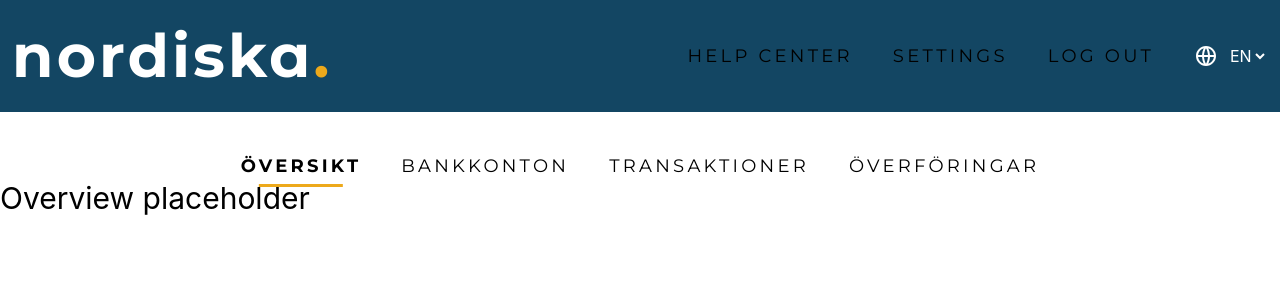
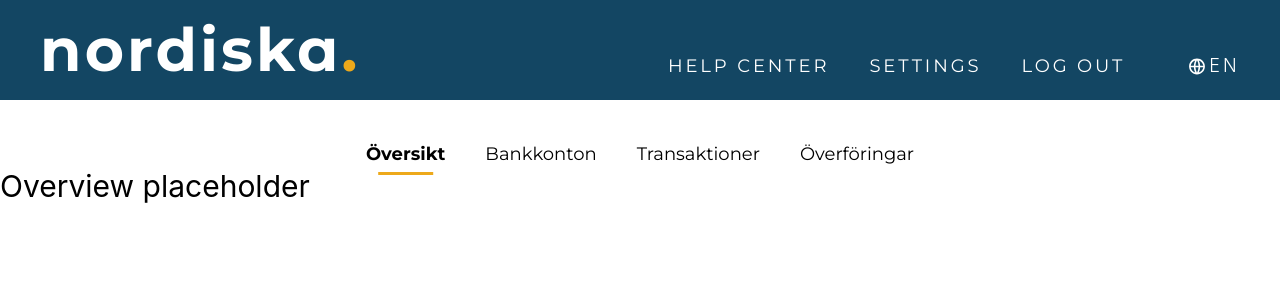
Before and after one commit to chas-challenge-2026/nordiska-team1, a React (Vite) app in the folder frontend/: page / in a window 1280 px wide. Shown: the top 300 px of the page. Built offline with nearby package versions, Linux system fonts and the light colour scheme.

Commit message:
updated header-styling and lang-btn

```diff
--- a/frontend/src/components/PageHeader.tsx
+++ b/frontend/src/components/PageHeader.tsx
@@ -1,5 +1,6 @@
 import PageLink from "./PageLink";
 import { useTranslation } from "react-i18next";
+import { useEffect, useRef, useState } from "react";
 
 type PageHeaderProps = {
     navLinks?: boolean;
@@ -13,43 +14,69 @@ type PageHeaderProps = {
  * login ändrar headerns styling för login-sidan.
  */
 export default function PageHeader({navLinks = true, login = false, fixedPos = false}: PageHeaderProps) {
+    const {i18n, t} = useTranslation();
+    const [languageOpen, setLanguageOpen] = useState(false);
+    const languageRef = useRef<HTMLDivElement>(null);
 
-    const {i18n, t} = useTranslation();
+    useEffect(() => {
+        const handleClickOutside = (event: MouseEvent) => {
+            if (languageRef.current && !languageRef.current.contains(event.target as Node)) {
+                setLanguageOpen(false);
+            }
+        };
+        document.addEventListener("mousedown", handleClickOutside);
+        return () => {document.removeEventListener("mousedown", handleClickOutside);};
+    }, []);
 
     return (
-        <header className={`${fixedPos ? "fixed top-0 z-1001" : ""} flex w-screen h-[112px] items-center ${login ? "bg-[url('src/assets/img/winter_forrest.webp')] bg-cover bg-center" : "bg-nordiska-blue"} gap-10`}>
+        <header className={`${fixedPos ? "fixed top-0 z-[1001]" : ""} w-screen h-[100px] flex items-end justify-between ${login ? "bg-[url('src/assets/img/winter_forrest.webp')] bg-cover bg-center" : "bg-nordiska-blue"} gap-10 pt-0 px-10 pb-5`}>
 
             {/* LOGO */}
-            <div className="items-center ml-3 mr-auto min-w-0">
             <a
                 href="/"
-                    className="font-montserrat-alternates text-6xl text-white font-bold tracking-wider whitespace-nowrap"
+                className="font-montserrat-alternates text-6xl text-white font-bold tracking-wider whitespace-nowrap cursor-pointer"
             >
                 nordiska<span className={login ? "text-white": "text-nordiska-orange"}>.</span>
             </a>
-            </div>
 
+            <div className="flex gap-15">
                 {/* NAVIGATION */}
                 {navLinks && (
-            <nav className="flex items-center justify-center h-full gap-10">
-                <PageLink title={t("page-header.help-center")} route="/help" />
+                    <nav className="flex gap-10 text-white uppercase tracking-[0.18em]">
+                        <PageLink title={t("page-header.help-center")} route="/help"/>
                         <PageLink title={t("page-header.settings")} route="/settings" />
                         <PageLink title={t("page-header.logout")} route="/logout" />
                     </nav>
                 )}
 
-            <div className="flex mr-3 gap-2">
-                <img className="w-[24px] invert" src="icons/lang-icon.svg" alt="" />
-                <select
-                    name="lang"
-                    id="lang"
-                    value={i18n.language}
-                    onChange={(e) => i18n.changeLanguage(e.target.value)}
-                    className="text-white"
+                {/* LANGUAGE */}
+                <div ref={languageRef}>
+                    <button
+                        onClick={() => setLanguageOpen(!languageOpen)}
+                        className="flex cursor-pointer items-center text-lg uppercase tracking-[0.18em] text-white font-light"
                     >
-                    <option value="sv">SV</option>
-                    <option value="en">EN</option>
-                </select>
+                        <img
+                            className="h-[19px] w-[24px] invert"
+                            src="icons/lang-icon.svg"
+                            alt=""
+                        />
+                        {i18n.language}
+                    </button>
+
+                    {languageOpen && (
+                        <div className={`fixed top-[90px] w-35 h-15 flex items-center justify-center right-0 ${login ? "" : "bg-nordiska-blue"} rounded-bl-2xl font-regular`}>
+                            <button
+                                onClick={() => {
+                                    i18n.changeLanguage(i18n.language === "sv" ? "en" : "sv");
+                                    setLanguageOpen(false);
+                                }}
+                                className=" px-3 py-2 uppercase font-montserrat tracking-[0.18em] text-white cursor-pointer"
+                            >
+                                {i18n.language === "sv" ? "English" : "Svenska"}
+                            </button>
+                        </div>
+                    )}
+                </div>
             </div>
         </header>
     )
--- a/frontend/src/components/PageLink.tsx
+++ b/frontend/src/components/PageLink.tsx
@@ -1,4 +1,5 @@
 import { NavLink } from "react-router";
+import capitalize from "../utils/capitalize";
 
 type PageLinkProps = {
     title: string;
@@ -12,19 +13,14 @@ export default function PageLink({ title, route }: PageLinkProps) {
             className={({ isActive }) => `
                 relative
                 h-full
-                flex items-center justify-center
                 whitespace-nowrap
                 no-underline
-
                 font-montserrat
                 text-lg
-                uppercase
-                tracking-[0.18em]
-
+                cursor-pointer
                 transition-all
                 duration-200
                 ease-in-out
-
                 ${isActive ? "font-bold" : "font-regular"}
             `}
         >
@@ -50,7 +46,7 @@ export default function PageLink({ title, route }: PageLinkProps) {
                     ${isActive ? "after:scale-x-100" : "after:scale-x-0"}
                     hover:after:scale-x-100
                 `}>
-                    {title}
+                    {capitalize(title)}
                 </span>
             )}
         </NavLink>
```
Lines whose indentation alone changed are shown as unchanged.
